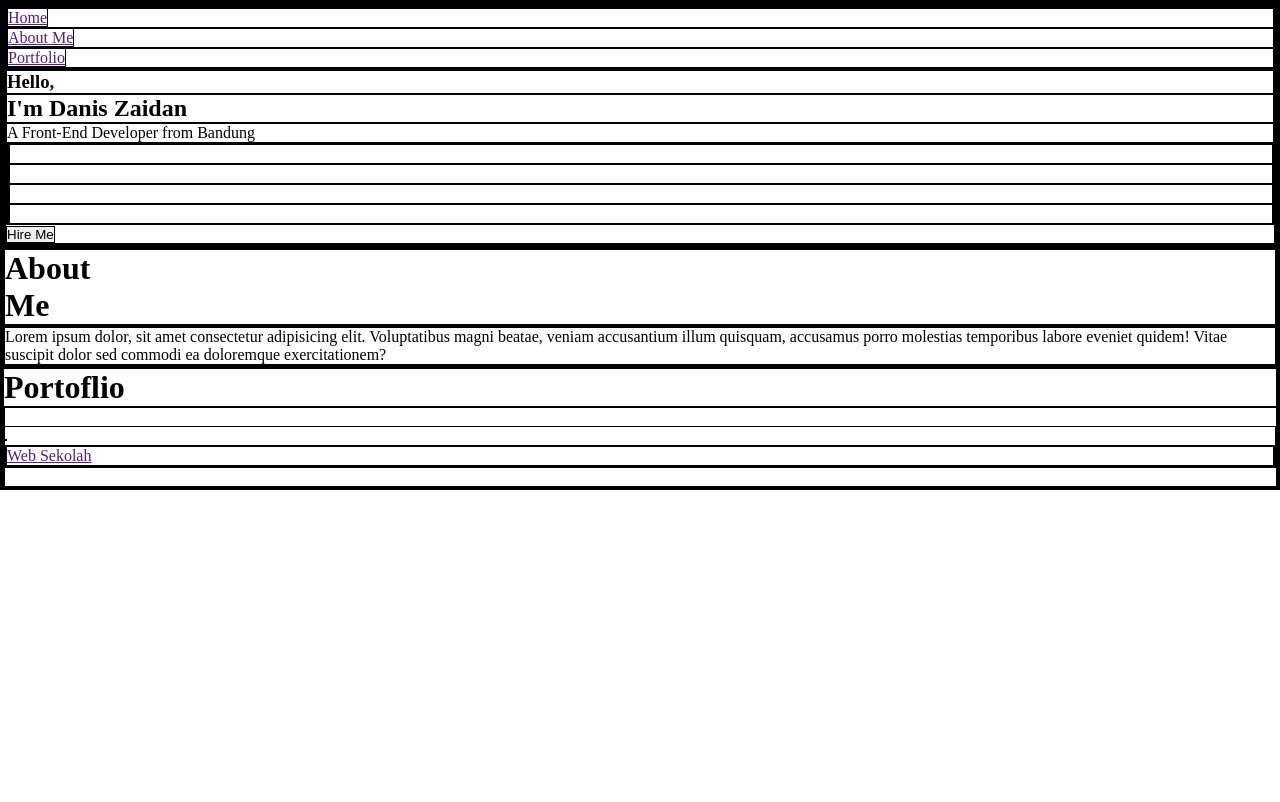
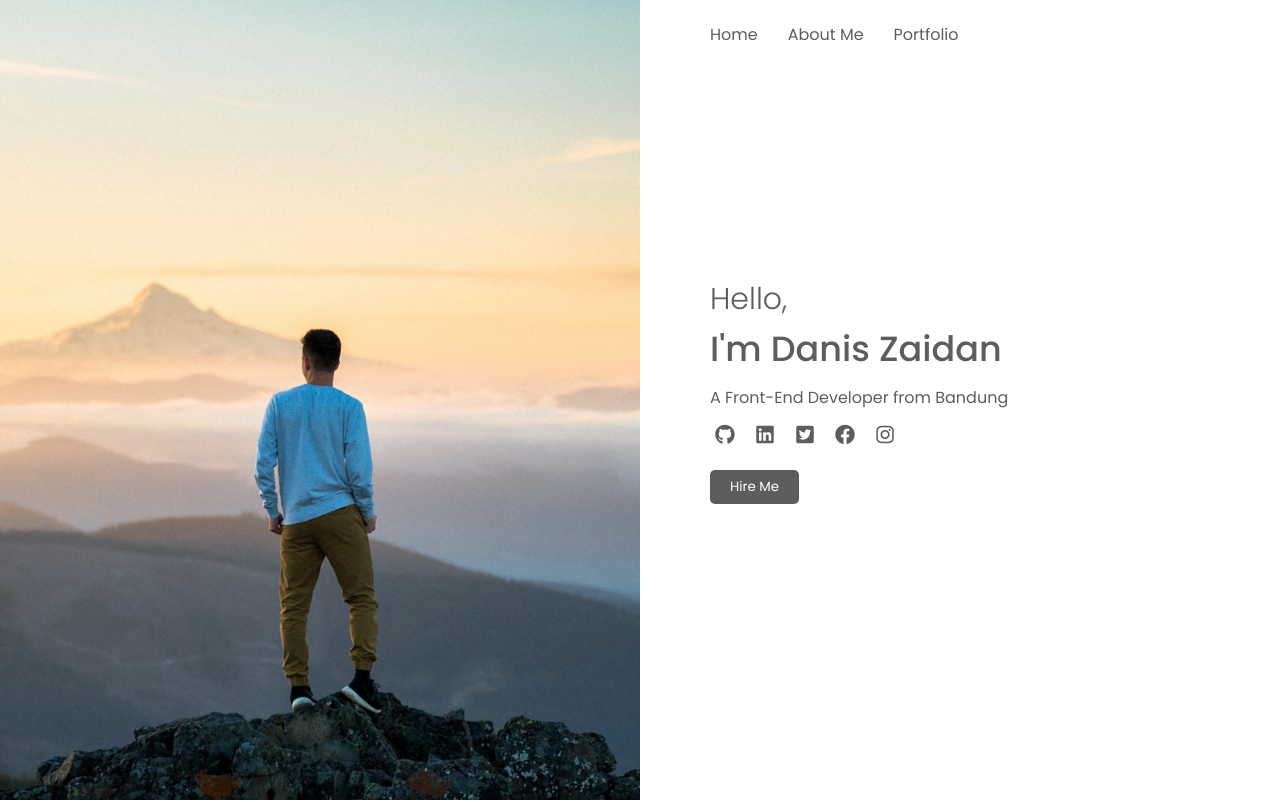
Before and after one commit to daniszaidan/Portfolio-Workshop, a plain HTML site: page index.html in a window 1280 px wide. Shown: the top 802 px of the page. Drawn offline with Linux system fonts and the light colour scheme.

Commit message:
styling section-home & section-about

```diff
--- a/css/style.css
+++ b/css/style.css
@@ -1,6 +1,103 @@
 *{
-    border: 1px solid black !important;
+    /* border: 1px solid black !important; */
     margin: 0;
     padding: 0;
     box-sizing: border-box;
 }
+body, h1, h2, h3, h4, h5, a, p, button{
+    font-family: 'Poppins', sans-serif;
+    color: #5d5d5d;
+}
+/* start of section home */
+#section-home{
+    width: 100%;
+    height: 100vh;
+}
+.half-column{
+    width: 50%;
+    height: 100%;
+    float: left;
+    position: relative;
+    display: flex;
+    align-items: center;
+}
+#background-home{
+    background: url(../images/background.jpg) no-repeat;
+    background-size: cover;
+    background-position: center;
+}
+.half-column nav{
+    width: 100%;
+    height: 70px;
+    position: absolute;
+    top: 0px;
+    left: 0px;
+    padding: 0 70px;
+}
+.half-column nav ul li{
+    float: left;
+    list-style: none;
+}
+.half-column nav ul li a{
+    margin-right: 30px;
+    line-height: 70px;
+    text-decoration: none;
+}
+.half-column .intro{
+    width: 100%;
+    padding: 0 70px;
+}
+.half-column .intro h3{
+    font-size: 30px;
+    font-weight: 300;
+}
+.half-column .intro h2{
+    font-size: 35px;
+    font-weight: 500;
+}
+.half-column .intro p{
+    margin: 10px 0;
+}
+.half-column .intro .social-media{
+    width: 100%;
+    height: 30px;
+}
+.half-column .intro .social-media .sosmed-icon{
+    float: left;
+    width: 30px;
+    height: 30px;
+    display: flex;
+    justify-content: center;
+    align-items: center;
+    margin-right: 10px;
+}
+.half-column .intro .social-media .sosmed-icon i{
+    font-size: 20px;
+}
+.half-column .intro .button{
+    padding: 7px 20px;
+    margin: 20px 0;
+    border: none;
+    outline: none;
+    border-radius: 5px;
+    background-color: #5d5d5d;
+    color: white;
+    cursor: pointer;
+}
+/* end of section home */
+
+/* start of section about */
+#section-about{
+    width: 100%;
+    height: 100vh;
+}
+#section-about .half-column{
+    padding: 70px;
+}
+#section-about .half-column#about-text-frame{
+    justify-content: center;
+}
+#section-about .half-column h1{
+    font-size: 60px;
+}
+/* end of section about */
--- a/index.html
+++ b/index.html
@@ -5,49 +5,56 @@
     <meta charset="UTF-8">
     <meta name="viewport" content="width=device-width, initial-scale=1.0">
     <meta http-equiv="X-UA-Compatible" content="ie=edge">
+    <link href="https://fonts.googleapis.com/css?family=Poppins:300,400,500&display=swap" rel="stylesheet">
+    <link rel="stylesheet" href="https://cdnjs.cloudflare.com/ajax/libs/font-awesome/5.10.2/css/all.css">
     <link rel="stylesheet" href="css/style.css">
     <title>Danis Zaidan</title>
 </head>
 
 <body>
 
-    <div class="section-home">
-        <div class="half-column">
+    <div id="section-home">
+        <div class="half-column" id="background-home">
 
         </div>
         <div class="half-column">
             <nav>
                 <ul>
-                    <li><a href="">Home</a></li>
-                    <li><a href="">About Me</a></li>
-                    <li><a href="">Portfolio</a></li>
+                    <li><a href="#section-home">Home</a></li>
+                    <li><a href="#section-about">About Me</a></li>
+                    <li><a href="#section-portfolio">Portfolio</a></li>
                 </ul>
+            </nav>
             <div class="intro">
                 <h3>Hello,</h3>
                 <h2>I'm Danis Zaidan</h2>
                 <p>A Front-End Developer from Bandung</p>
                 <div class="social-media">
                     <div class="sosmed-icon">
-                            <i></i>
+                        <i class="fab fa-github"></i>
                     </div>
                     <div class="sosmed-icon">
-                            <i></i>
+                        <i class="fab fa-linkedin"></i>
                     </div>
                     <div class="sosmed-icon">
-                            <i></i>
+                        <i class="fab fa-twitter-square"></i>
                     </div>
                     <div class="sosmed-icon">
-                            <i></i>
+                        <i class="fab fa-facebook"></i>
+                    </div>
+                    <div class="sosmed-icon">
+                        <i class="fab fa-instagram"></i>
                     </div>
                 </div>
+                <div class="button-frame">
                     <button class="button">Hire Me</button>
                 </div>
-            </nav>
+            </div>
         </div>
     </div>
 
-    <div class="section-about">
-        <div class="half-column">
+    <div id="section-about">
+        <div class="half-column" id="about-text-frame">
             <h1>About <br> Me</h1>
         </div>
         <div class="half-column">
@@ -59,12 +66,12 @@
         </div>
     </div>
 
-    <div class="section-portfolio">
+    <div id="section-portfolio">
         <h1 class="title-center">Portoflio</h1>
         <div class="column-6">
             <a href="">
                 <div class="card">
-                    <img src="" alt="">
+                    <!-- <img src="images/background.jpg" alt="portfolio"> -->
                     <div class="overlay">
                         <p class="portfolio-title">Web Sekolah</p>
                     </div>
@@ -73,6 +80,10 @@
         </div>
     </div>
 
+    <footer>
+        <p>Copyright © 2019 | Created by Danis Zaidan - Bandung</p>
+    </footer>
+
 </body>
 
 </html>
```
Also changed, not shown: images/background.jpg (added). Lines whose indentation alone changed are shown as unchanged.
